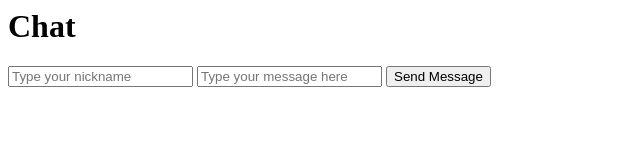
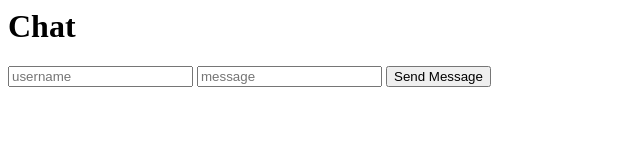
Before and after one commit to kxov/ws-chat, a website: page index.html in a window 1280 px wide. Shown: the whole page, without its empty margins (0-640 px from the left). Drawn offline with Linux system fonts and the light colour scheme.

Commit message:
add html lint

```diff
--- a/index.html
+++ b/index.html
@@ -1,8 +1,8 @@
 <h1>Chat</h1>
 <div id="chat"></div>
 
-<input type="text" id="username" placeholder="Type your nickname"/>
-<input type="text" id="message" placeholder="Type your message here"/>
+<input type="text" id="username" placeholder="username"/>
+<input type="text" id="message" placeholder="message"/>
 
 <button id="send" title="Send!">Send Message</button>
 
@@ -21,22 +21,22 @@
 
         message.value = '';
       }
-    }
+    };
 
     const ws = new WebSocket('ws://localhost:6663/chat');
 
     ws.onopen = () => {
       console.log('Connection opened!');
-    }
-    ws.onmessage = ( { data } ) => showMessage(data);
+    };
+    ws.onmessage = ({ data }) => showMessage(data);
 
     ws.onclose = (event) => {
       console.log('Code: ' + event.code + ' reason: ' + event.reason);
-    }
+    };
 
     sendBtn.onclick = () => {
       if (!ws) {
-             showMessage("No WebSocket connection :(");
+        showMessage('No WebSocket connection :(');
         return;
       }
 
@@ -47,5 +47,5 @@
 
       ws.send(sendMessage);
       showMessage(sendMessage);
-    }
+    };
 </script>
--- a/package.json
+++ b/package.json
@@ -6,7 +6,7 @@
   "scripts": {
     "start": "nodemon server.js",
     "fmt": "prettier --write \"**/*.js\" \"**/*.json\"",
-    "lint": "eslint . && prettier -c \"**/*.js\" \"**/*.json\""
+    "lint": "eslint . && prettier -c \"**/*.js\" \"**/*.json\" \"**/*.html\""
   },
   "keywords": [],
   "author": "",
@@ -16,6 +16,7 @@
   },
   "devDependencies": {
     "eslint": "^8.16.0",
+    "eslint-plugin-html": "^6.2.0",
     "nodemon": "^2.0.15",
     "prettier": "^2.6.2"
   }
```
Also changed, not shown: .eslintrc.json, 1 other file. Lines whose indentation alone changed are shown as unchanged.
